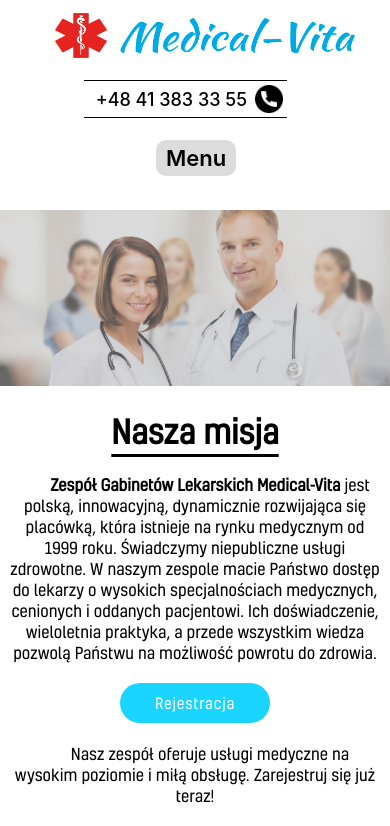
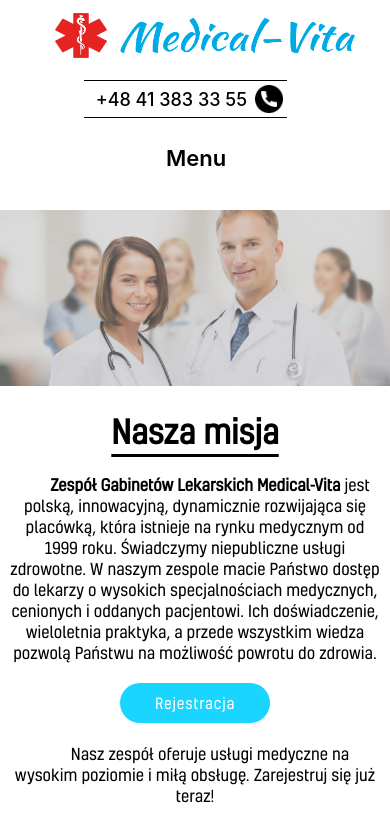
Before and after one commit to grzegorz-muszynski/clinic-website, a React (Create React App) app: page / in a window 390 px wide. Shown: the top 826 px of the page. Built offline with nearby package versions, Linux system fonts and the light colour scheme.

Commit message:
responisiveness completed

```diff
--- a/src/components/Header.css
+++ b/src/components/Header.css
@@ -125,6 +125,7 @@ a#facebook:hover {
     .Header__modal {
         background-color: hsl(0, 0%, 90%);
         position: fixed;
+        top: 0;
         width: 100vw;
         height: 110vh;
         z-index: 5;
@@ -187,6 +188,9 @@ a#facebook:hover {
         padding: 5px 10px;
         border-radius: 10px;
         cursor: grab;
+
+        background: linear-gradient(180deg, rgba(255, 255, 255, 0.9), rgba(255, 255, 255, 0));
+        backdrop-filter: blur(10px);
     }
     .Header__menu-btn:hover {
         background-color: hsl(0, 0%, 10%, 0.45);
```
